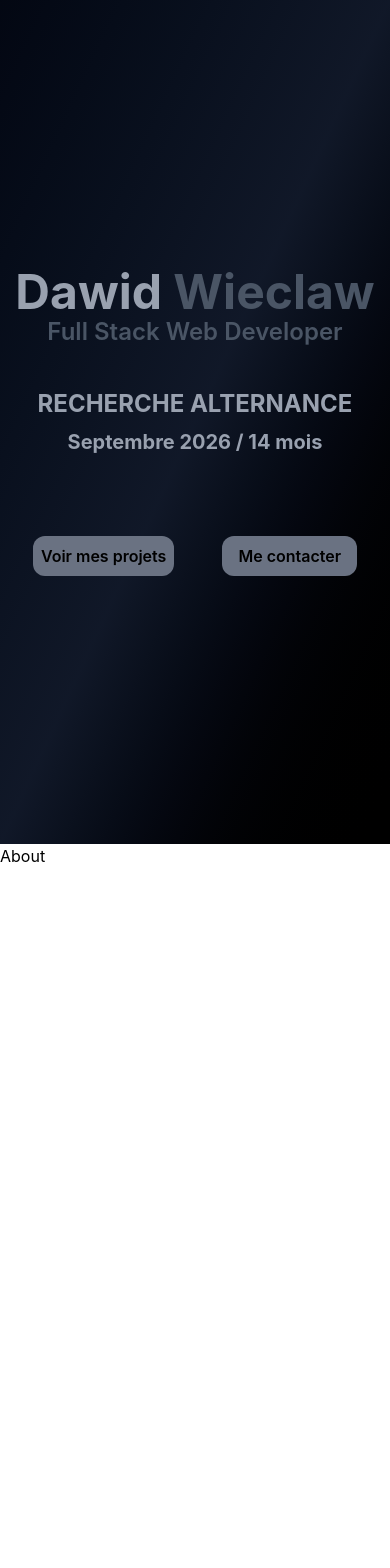
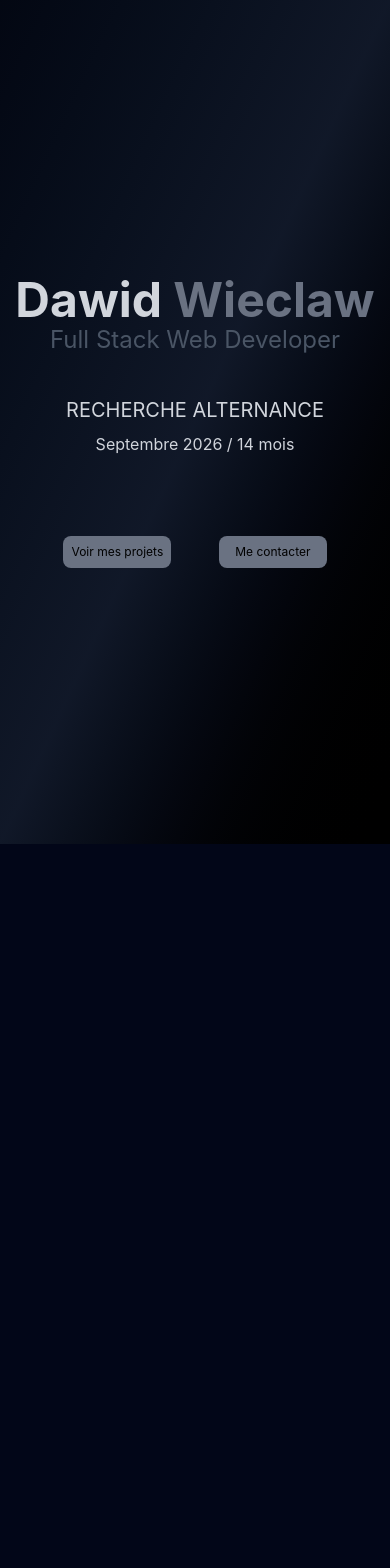
Before and after one commit to Dawid-Wieclaw/Portfolio-React, a React (Vite) app: page / in a window 390 px wide. Shown: the top 1568 px of the page. Built offline with nearby package versions, Linux system fonts and the light colour scheme.

Commit message:
Hero section responsive

```diff
--- a/src/App.jsx
+++ b/src/App.jsx
@@ -1,11 +1,14 @@
 import Hero from "./components/Hero"
 import About from "./components/About"
+import Projects from "./components/Projects"
+import Skills from "./components/Skills"
 
 function App() {
   return (
     <div>
       <Hero></Hero>
-      <About></About>
+      <Projects></Projects>
+      <Skills></Skills>
     </div>
   )
 
--- a/src/components/Hero.jsx
+++ b/src/components/Hero.jsx
@@ -10,27 +10,27 @@ export default function Hero() {
     }
 
     return (
-        <div className="min-h-screen text-white  font-semibold flex flex-col items-center justify-center relative bg-linear-to-br from-gray-950 via-gray-900 to-black">
+        <div className="min-h-screen text-white flex flex-col items-center justify-center relative bg-linear-to-br from-gray-950 via-gray-900 to-black">
 
             <div className="flex md:text-9xl text-5xl font-bold">
-                <h2 className="text-gray-400">Dawid&nbsp;</h2>
-                <h2 className="text-gray-600">Wieclaw</h2>
+                <h2 className="text-gray-300">Dawid&nbsp;</h2>
+                <h2 className="text-gray-500">Wieclaw</h2>
             </div>
 
-            <p className="text-2xl text-gray-600 font-semibold">Full Stack Web Developer</p>
+            <p className="text-2xl text-gray-600 ">Full Stack Web Developer</p>
 
-            <div className="flex flex-col text-gray-400 items-center mt-10 font-bold">
-                <p className="md:text-5xl text-2xl md:mt-10">RECHERCHE ALTERNANCE</p>
-                <p className="md:text-4xl text-xl mt-2">Septembre 2026 / 14 mois</p>
+            <div className="flex flex-col text-gray-300 items-center mt-10">
+                <p className="md:text-5xl text-xl md:mt-10">RECHERCHE ALTERNANCE</p>
+                <p className="md:text-4xl mt-2">Septembre 2026 / 14 mois</p>
             </div>
 
-            <div className="mt-20 text-black md:text-xl flex">
-                <button className="bg-gray-500 hover:bg-gray-300 md:p-5  md:px-7 rounded-xl p-2  border-black mx-6"
+            <div className="mt-20 text-black md:text-xl text-xs flex">
+                <button className="bg-gray-500 hover:bg-gray-300 md:p-3  md:px-7 rounded-lg p-2 mx-6"
                     type="button"
-                    onClick={() => scrollToSection("About")}>Voir mes projets</button>
+                    onClick={() => scrollToSection("Projects")}>Voir mes projets</button>
 
-                <button className="bg-gray-500 hover:bg-gray-300 md:p-5 md:px-10 rounded-xl p-2 px-4  border-black mx-6"
-                    onClick={() => scrollToSection("contact")}>Me contacter</button>
+                <button className="bg-gray-500 hover:bg-gray-300 md:p-3 md:px-10 rounded-lg p-2 px-4 mx-6"
+                    onClick={() => scrollToSection("Contact")}>Me contacter</button>
             </div>
 
         </div>
--- /dev/null
+++ b/src/components/Projects.jsx
@@ -0,0 +1,6 @@
+export default function Projects () {
+
+    return(
+        <div id="Projects" className="h-screen bg-slate-950"></div>
+    )
+}
--- /dev/null
+++ b/src/components/Skills.jsx
@@ -0,0 +1,5 @@
+export default function () {
+    return (
+        <div className="h-screen bg-slate-900"></div>
+    )
+}
```
